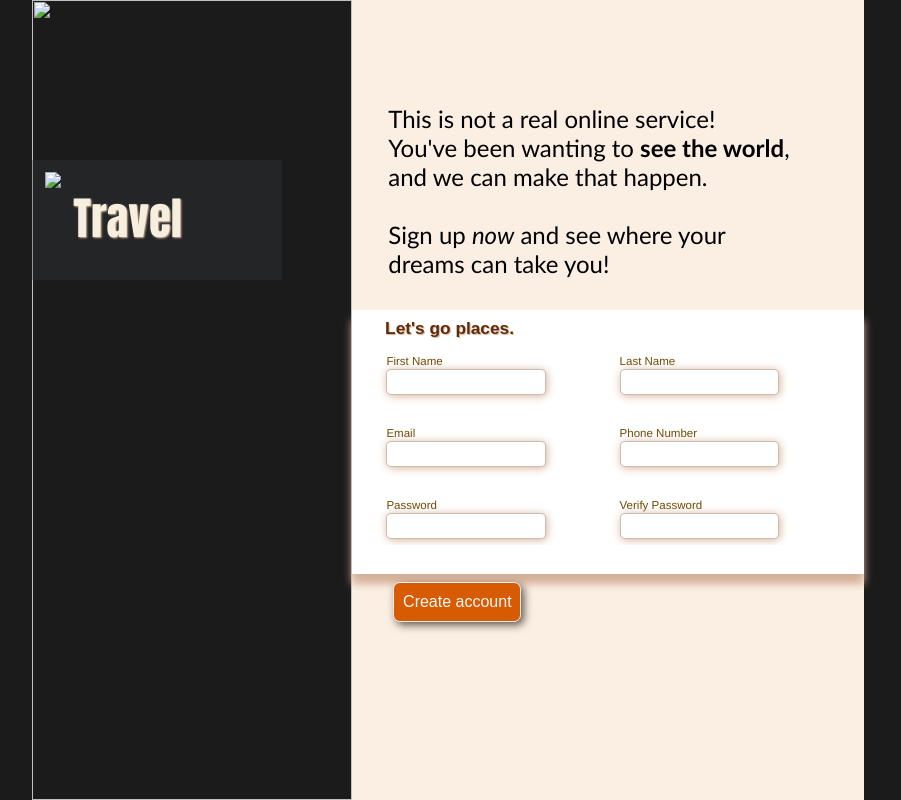
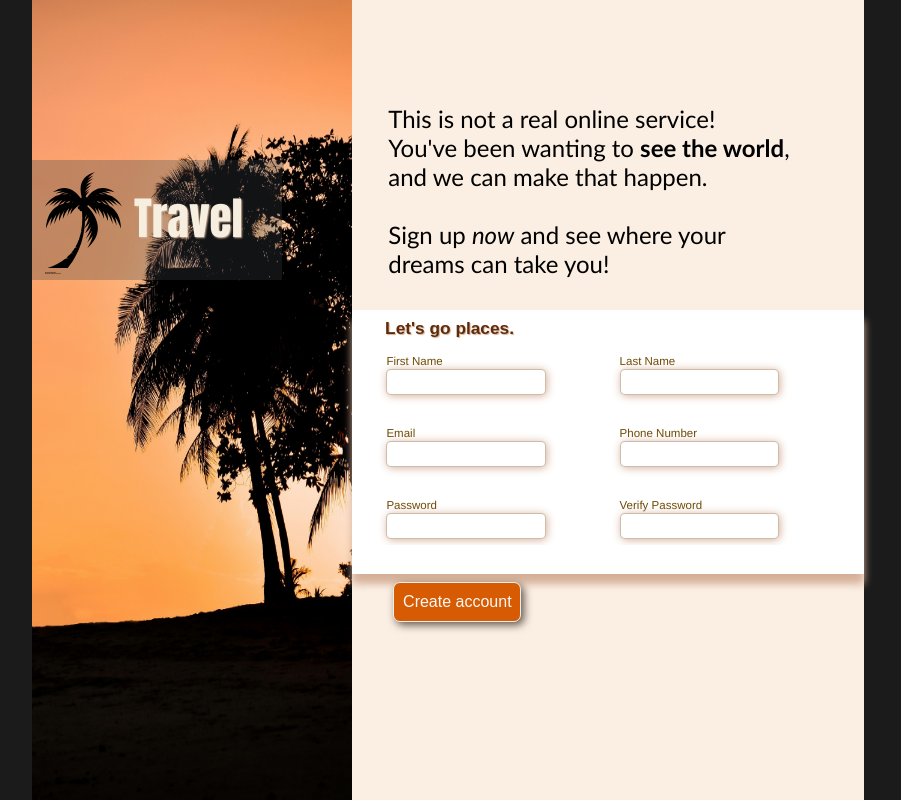
Before and after one commit to GoldenFox712/sign_up_form, a plain HTML site: page index.html in a window 1280 px wide. Shown: the whole page, without its empty margins (198-1099 px from the left). Drawn offline with Linux system fonts and the light colour scheme; the site is published under a folder, as on GitHub Pages, so addresses that start at the root find nothing.

Commit message:
Change img src format to work with GitHub Pages.

```diff
--- a/index.html
+++ b/index.html
@@ -11,10 +11,10 @@
   <div class="everything">
 
     <div id="image_container">
-      <img id="image" src="/images/dumaluan_sunset.jpg">
+      <img id="image" src="images/dumaluan_sunset.jpg">
 
         <div id="img_banner">
-            <img class="coconut" src="/images/coconut_tree.svg">
+            <img class="coconut" src="images/coconut_tree.svg">
             <p><h1 class="banner_text">Travel</h1></p>
         </div>
     </div>
```
